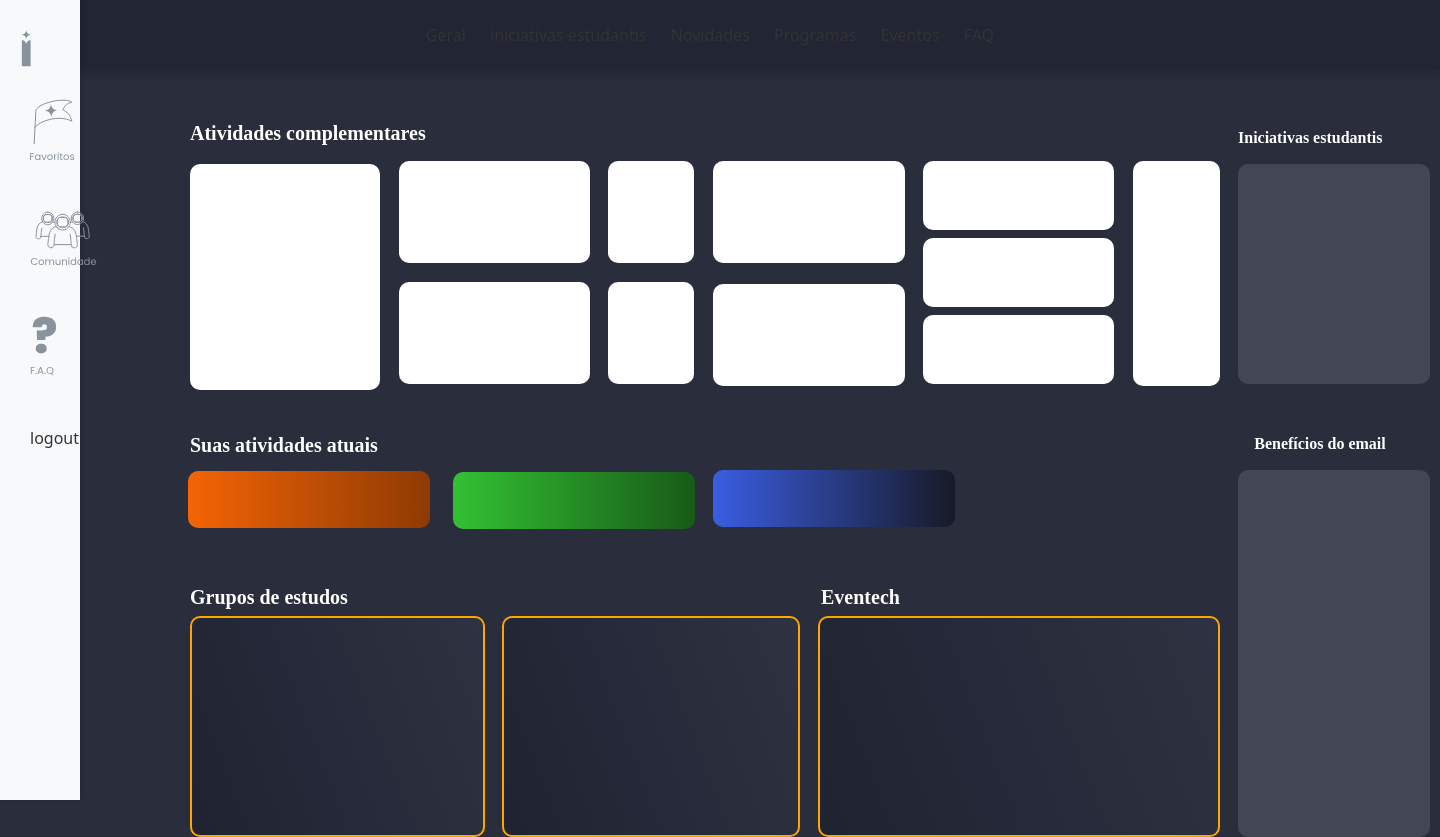
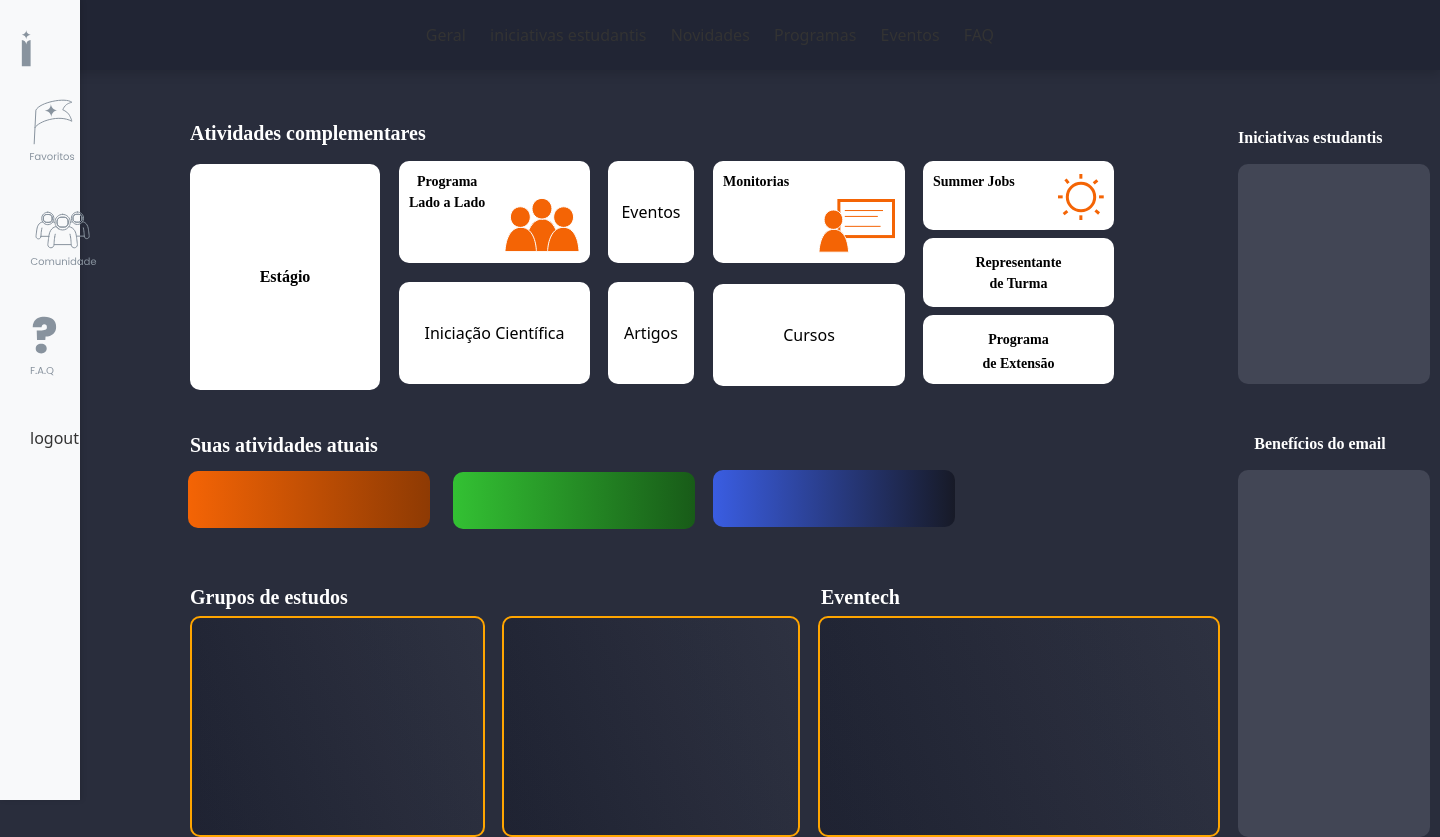
Before and after one commit to majupeixoto/polaris, a Django app: page /home_aluno/ in a window 1440 px wide. Run offline with Django 5.2, Linux system fonts and the light colour scheme; a user stored in the database is signed in; data comes from the database, SQL or seed files in the repository; parts of the project's set-up code (start-up, migrations or seed data) failed here and were passed over.

Commit message:
ajeitando

```diff
--- a/Projeto/apps/templates/apps/home_aluno.html
+++ b/Projeto/apps/templates/apps/home_aluno.html
@@ -7,17 +7,51 @@
 
 <div class="body">
     <div class="criar"></div>
-    <button id="botao_1"></button>
-    <button id="botao_2"></button>
-    <button id="botao_3"></button>
-    <button id="botao_4"></button>
-    <button id="botao_5"></button>
-    <button id="botao_6"></button>
-    <button id="botao_7"></button>
-    <button id="botao_8"></button>
-    <button id="botao_9"></button>
-    <button id="botao_10"></button>
-    <button id="botao_11"></button>
+    <button id="botao_1">Estágio</button>
+    <button id="botao_2">
+        <span class="top-left-text">Programa<br>Lado a Lado</span>
+        <svg xmlns="http://www.w3.org/2000/svg" width="76" height="56" viewBox="0 0 76 56" fill="none">
+            <path d="M38.4983 21.8281C20.8744 21.8281 20.5371 54.6222 20.5371 54.6222H56.1222C56.1222 54.6222 56.1221 21.8281 38.4983 21.8281Z" fill="#F46405" stroke="white" stroke-linecap="square"/>
+            <path d="M16.8481 30.2017C1.29761 30.2017 1 54.6228 1 54.6228H32.3986C32.3986 54.6228 32.3986 30.2017 16.8481 30.2017Z" fill="#F46405" stroke="white" stroke-linecap="square"/>
+            <path d="M59.4108 30.2017C43.8604 30.2017 43.5627 54.6228 43.5627 54.6228H74.9613C74.9613 54.6228 74.9613 30.2017 59.4108 30.2017Z" fill="#F46405" stroke="white" stroke-linecap="square"/>
+            <path d="M26.3167 20.0836C26.3167 25.7961 21.8393 30.3987 16.3505 30.3987C10.8616 30.3987 6.38428 25.7961 6.38428 20.0836C6.38428 14.3712 10.8616 9.76855 16.3505 9.76855C21.8393 9.76855 26.3167 14.3712 26.3167 20.0836Z" fill="#F46405" stroke="white"/>
+            <path d="M47.9469 11.7111C47.9469 17.4235 43.4696 22.0261 37.9807 22.0261C32.4919 22.0261 28.0145 17.4235 28.0145 11.7111C28.0145 5.99863 32.4919 1.396 37.9807 1.396C43.4696 1.396 47.9469 5.99863 47.9469 11.7111Z" fill="#F46405" stroke="white"/>
+            <path d="M69.577 20.0836C69.577 25.7961 65.0997 30.3987 59.6108 30.3987C54.122 30.3987 49.6447 25.7961 49.6447 20.0836C49.6447 14.3712 54.122 9.76855 59.6108 9.76855C65.0997 9.76855 69.577 14.3712 69.577 20.0836Z" fill="#F46405" stroke="white"/>
+        </svg>
+    </button>
+    <button id="botao_3">Iniciação Científica</button>
+    <button id="botao_4">Eventos</button>
+    <button id="botao_5">Artigos</button>
+    <button id="botao_6">
+        <span class="top-left-text">Monitorias</span>
+        <svg xmlns="http://www.w3.org/2000/svg" width="77" height="54" viewBox="0 0 77 54" fill="none">
+            <rect x="20.8815" y="1.5" width="54.6185" height="36.0634" stroke="#F46405" stroke-width="3"/>
+            <path d="M27.1942 11.5562H64.63M27.1942 17.4157H59.4215M27.1942 27.3443H62.1885" stroke="#F46405" stroke-linecap="round"/>
+            <path d="M15.9108 30.1982C1.28001 30.1982 1 53.1751 1 53.1751H30.5417C30.5417 53.1751 30.5417 30.1982 15.9108 30.1982Z" fill="#F46405" stroke="white" stroke-linecap="square"/>
+            <path d="M24.7898 20.6794C24.7898 26.0386 20.5896 30.3548 15.4426 30.3548C10.2956 30.3548 6.09534 26.0386 6.09534 20.6794C6.09534 15.3202 10.2956 11.0039 15.4426 11.0039C20.5896 11.0039 24.7898 15.3202 24.7898 20.6794Z" fill="#F46405" stroke="white"/>
+        </svg>
+    </button>
+    <button id="botao_7">Cursos</button>
+    <button id="botao_8">
+        <span class="top-left-text">Summer Jobs</span>
+        <svg xmlns="http://www.w3.org/2000/svg" width="46" height="46" viewBox="0 0 46 46" fill="none">
+            <circle cx="23" cy="23.0003" r="13.7034" stroke="#F46405" stroke-width="3"/>
+            <path d="M22.8701 41.3223V46.0002" stroke="#F46405" stroke-width="3"/>
+            <path d="M37.425 36.3931L41.0686 39.5108" stroke="#F46405" stroke-width="3"/>
+            <path d="M41.0621 22.8701L45.7401 22.8701" stroke="#F46405" stroke-width="3"/>
+            <path d="M0 22.8701L4.67797 22.8701" stroke="#F46405" stroke-width="3"/>
+            <path d="M5.64166 40.21L9.34951 37.1689" stroke="#F46405" stroke-width="3"/>
+            <path d="M35.7308 9.47266L39.3505 6.32715" stroke="#F46405" stroke-width="3"/>
+            <path d="M22.8701 4.67773L22.8701 -0.000231847" stroke="#F46405" stroke-width="3"/>
+            <path d="M10.4879 9.15527L7.52229 5.38675" stroke="#F46405" stroke-width="3"/>
+        </svg>
+    </button>
+    <button id="botao_9">
+        <span class="top-left-text">Representante<br>de Turma</span>
+    </button>
+    <button id="botao_10">
+        <span class="top-left-text" >Programa<br>de Extensão</span>
+    </button>
     <button id="botao_12"></button>
     <button id="botao_13"></button>
     <button id="botao_14"></button>
--- a/Projeto/static/global/css/home_aluno.css
+++ b/Projeto/static/global/css/home_aluno.css
@@ -15,6 +15,13 @@ body {
     background: #fff;
     border: none;
     border-radius: 10px;
+    display: flex;
+    align-items: center;
+    justify-content: center;
+    font-family: Poppins;
+    font-size: 16px;
+    font-weight: 600;
+    color: #000;
 }
 
 #botao_2 {
@@ -26,6 +33,23 @@ body {
     background: #fff;
     border: none;
     border-radius: 10px;
+    padding: 10px;
+}
+
+#botao_2 svg {
+    position: absolute;
+    bottom: 10px;
+    right: 10px;
+}
+
+#botao_2 .top-left-text {
+    position: absolute;
+    top: 10px;
+    left: 10px;
+    font-family: Poppins;
+    font-size: 14px;
+    font-weight: 600;
+    color: #000;
 }
 
 #botao_3 {
@@ -66,10 +90,27 @@ body {
     height: 102px;
     left: 663px;
     top: 161px;
-    position: absolute;
+    position: relative;
     background: #fff;
     border: none;
     border-radius: 10px;
+    padding: 10px;
+}
+
+#botao_6 svg {
+    position: absolute;
+    bottom: 10px;
+    right: 10px;
+}
+
+#botao_6 .top-left-text {
+    position: absolute;
+    top: 10px;
+    left: 10px;
+    font-family: Poppins;
+    font-size: 14px;
+    font-weight: 600;
+    color: #000;
 }
 
 #botao_7 {
@@ -92,6 +133,23 @@ body {
     background: #fff;
     border: none;
     border-radius: 10px;
+    padding: 10px;
+}
+
+#botao_8 svg {
+    position: absolute;
+    bottom: 10px;
+    right: 10px;
+}
+
+#botao_8 .top-left-text {
+    position: absolute;
+    top: 10px;
+    left: 10px;
+    font-family: Poppins;
+    font-size: 14px;
+    font-weight: 600;
+    color: #000;
 }
 
 #botao_9 {
@@ -103,6 +161,19 @@ body {
     background: #fff;
     border: none;
     border-radius: 10px;
+    display: flex;
+    align-items: center;
+    justify-content: center;
+    text-align: center;
+    padding: 10px;
+}
+
+#botao_9 .top-left-text {
+    position: static;
+    font-family: Poppins;
+    font-size: 14px;
+    font-weight: 600;
+    color: #000;
 }
 
 #botao_10 {
@@ -309,3 +380,14 @@ body {
     line-height: 26px;
     word-wrap: break-word;
 }
+
+#botao_2 .top-left-text,
+#botao_6 .top-left-text,
+#botao_8 .top-left-text,
+#botao_9 .top-left-text,
+#botao_10 .top-left-text {
+    font-family: Poppins;
+    font-size: 14px;
+    font-weight: 600;
+    color: #000;
+}
```
